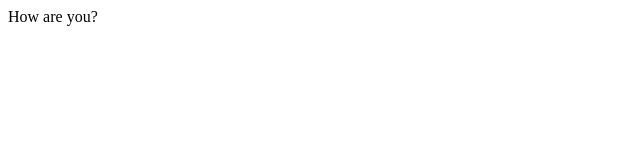
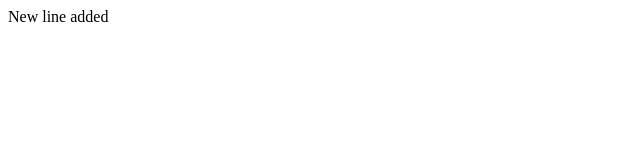
Before and after one commit to SulymanKhalil/Git-Course, a plain HTML site: page about.html in a window 1280 px wide. Shown: the full height of the page, 0-640 px from the left. Drawn offline with Linux system fonts and the light colour scheme.

Commit message:
Modified About

```diff
--- a/about.html
+++ b/about.html
@@ -7,6 +7,6 @@
     <title>About</title>
 </head>
 <body>
-    How are you?
+    New line added
 </body>
 </html>
```
